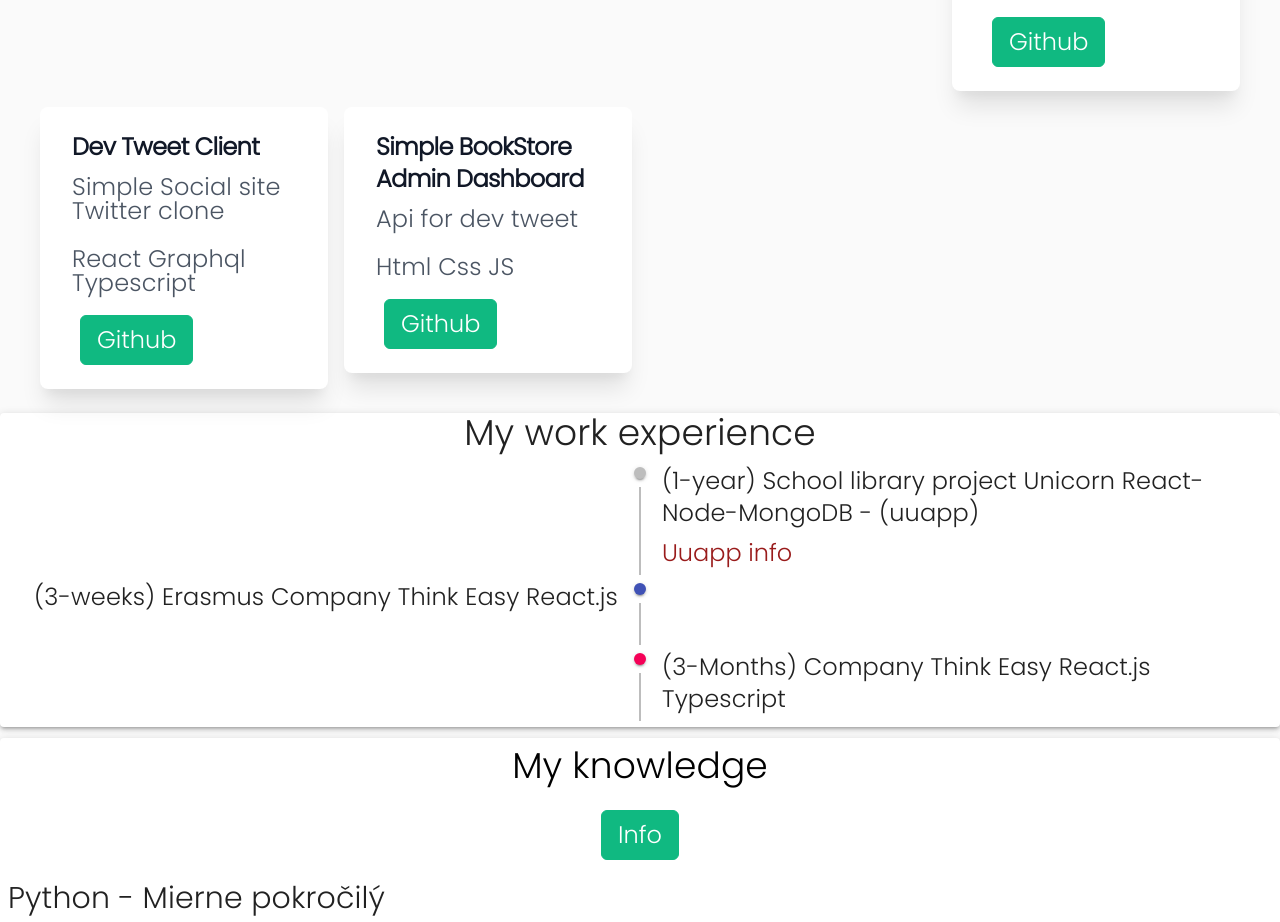
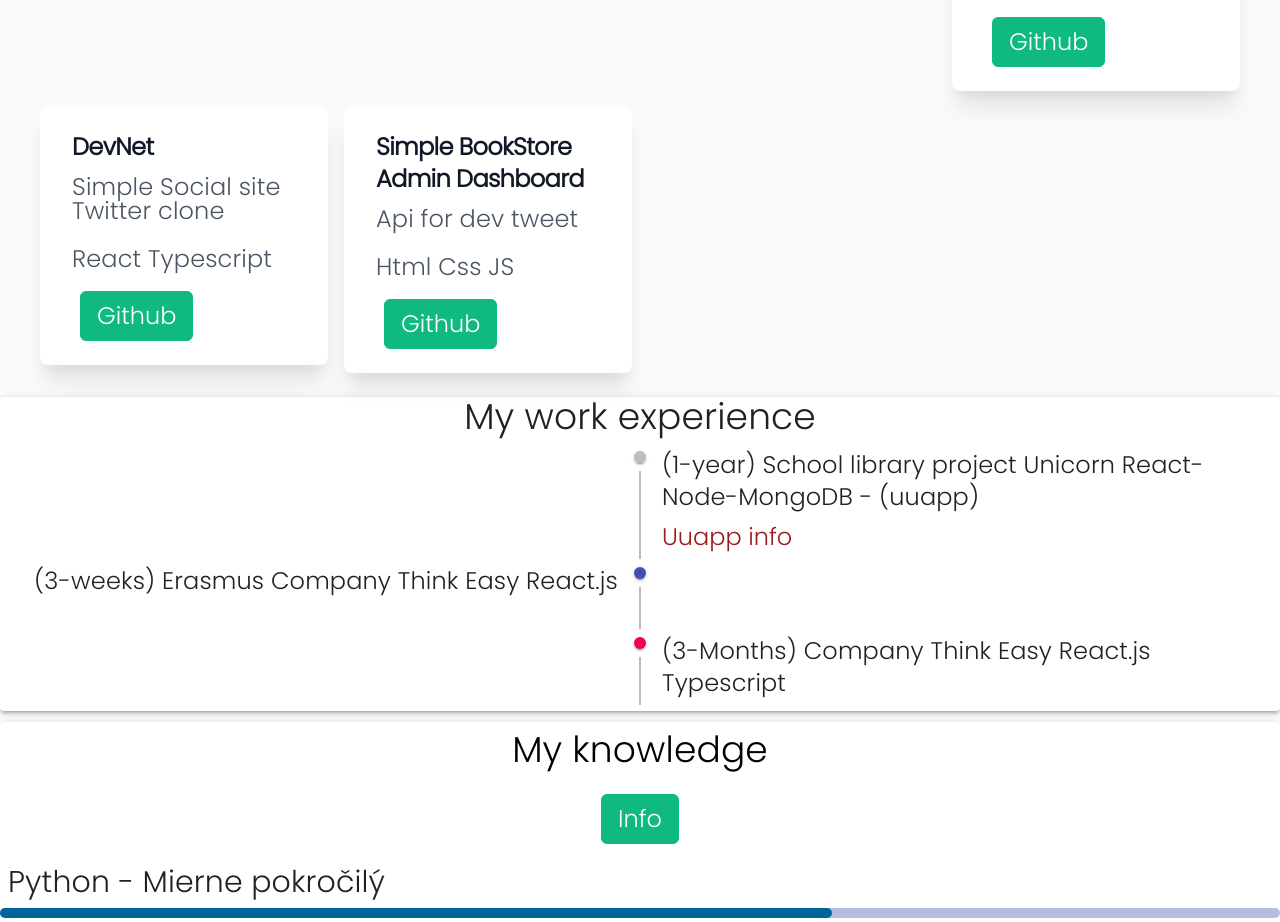
Before and after one commit to peterdinis/Portfolio-Dinis, a React (Create React App) app: page / in a window 1280 px wide. Shown: the part 2260-3182 px from the top of the page. Built offline with nearby package versions, Linux system fonts and the light colour scheme.

Commit message:
Change project

```diff
--- a/src/components/projects/MyProjects.jsx
+++ b/src/components/projects/MyProjects.jsx
@@ -42,12 +42,13 @@ const MyProjects = () => {
           firstLinkName="Github"
         />
         <Project
-          name="Dev Tweet Client"
+          name="DevNet"
           description={t("description.socialGraphql")}
-          subName="React Graphql Typescript "
+          subName="React Typescript "
           link="https://github.com/peterdinis/React-Graphql-SocialSite"
           firstLinkName="Github"
         />
+
         <Project
           name="Simple BookStore Admin Dashboard"
           description={t("description.socialGraphAPI")}
```
